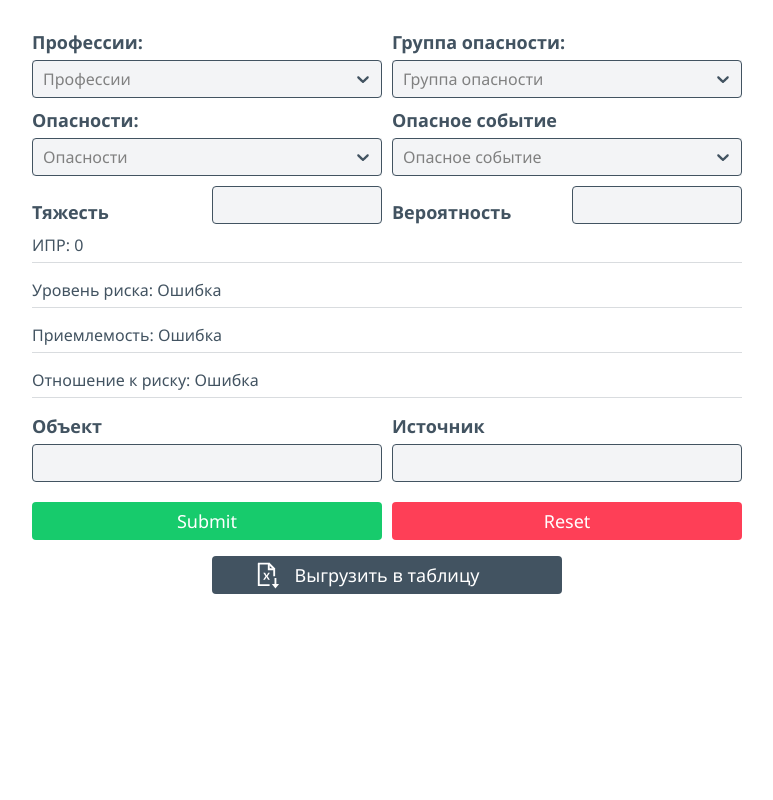
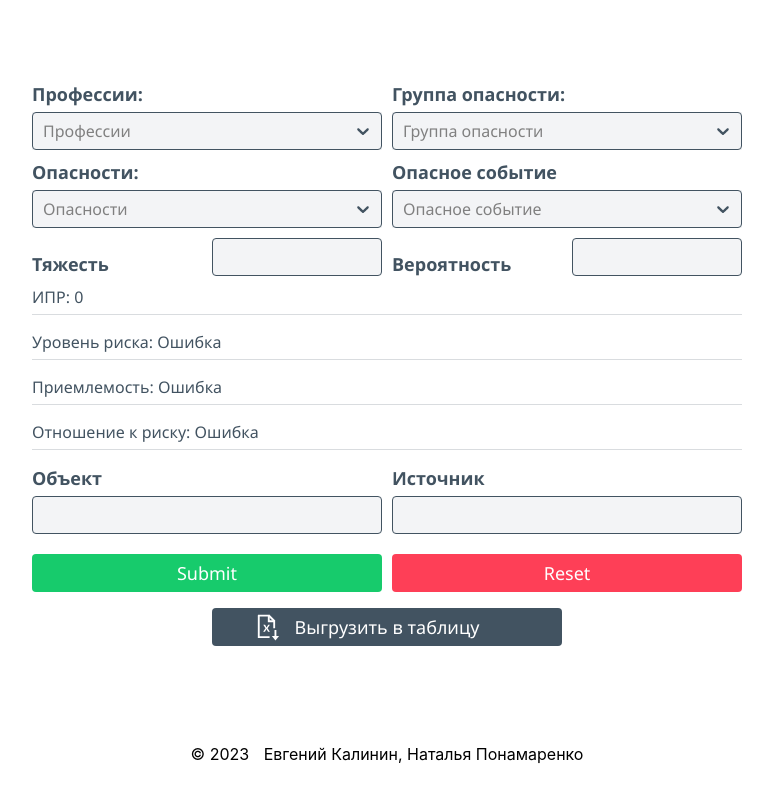
Before and after one commit to User8755/techoavia-roman, a React (Create React App) app: page / in a window 1280 px wide. Shown: the whole page, without its empty margins (253-1026 px from the left). Built offline with nearby package versions, Linux system fonts and the light colour scheme.

Commit message:
add footer

```diff
--- a/src/App.css
+++ b/src/App.css
@@ -1,5 +1,5 @@
 .main {
-  margin: 30px 20px 0;
+  margin: 30px 20px;
   display: flex;
   justify-content: center;
   align-items: center;
@@ -7,6 +7,7 @@
   /*height: 100vh;*/
   font-family: 'Segoe UI', Tahoma, Geneva, Verdana, sans-serif;
   color: rgba(66, 83, 97, 1);
+  flex: 1 0 auto;
 }
 
 .form {
@@ -125,7 +126,6 @@
 }
 
 .lable.box {
-
   flex-direction: row;
   flex-wrap: wrap;
   gap: 10px;
@@ -206,15 +206,14 @@
   background-size: cover;
 }
 
-
-@media screen and (max-width: 767px) {
+@media screen and (max-width: 750px) {
   .lable {
     width: 100%;
   }
-.form__input.standart{
+  .form__input.standart {
     width: 100%;
   }
-.lable.box{
+  .lable.box {
     flex-direction: column;
     justify-content: flex-start;
     align-items: center;
@@ -222,7 +221,6 @@
   .buttons_wrapper {
     align-items: center;
     column-gap: 5px;
-
   }
   .btn.send,
   .btn.reset {
@@ -239,7 +237,35 @@
   .btn.reset {
     width: 170px;
   }
-  .btn.button__table{
+  .btn.button__table {
     align-self: center;
   }
 }
+ /*еще в main изменения*/
+.footer {
+  margin: 0 20px 20px;
+  display: flex;
+  justify-content: center;
+  gap: 10px;
+  flex: 0 0 auto;
+}
+
+.App {
+  display: flex;
+  flex-direction: column;
+  height: 100vh;
+}
+
+@media screen and (max-width: 400px) {
+  .buttons_wrapper {
+    max-width: fit-content;
+    column-gap: 5px;
+  }
+  .btn.send,
+  .btn.reset {
+    width: 170px;
+  }
+  .btn.button__table {
+    align-self: center;
+  }
+}
--- a/src/App.js
+++ b/src/App.js
@@ -6,6 +6,7 @@ import dangerEvent from './untils/dangerousEvent';
 import Select from 'react-select';
 import * as Excel from 'exceljs/dist/exceljs.min.js';
 import { useEffect, useState } from 'react';
+import Footer from './Footer';
 
 function App() {
   const [isDangerGroup, setDangerGroup] = useState({});
@@ -285,6 +286,7 @@ function App() {
           Выгрузить в таблицу
         </button>
       </main>
+      <Footer />
     </div>
   );
 }
--- /dev/null
+++ b/src/Footer.js
@@ -0,0 +1,11 @@
+function Footer() {
+  const year = new Date().getFullYear();
+
+  return (
+    <footer className='footer'>
+      <p className='footer__copyright'>©&nbsp;{year}&nbsp;</p>
+      <p className='footer__text'>Евгений Калинин, Наталья Понамаренко</p>
+    </footer>
+  );
+}
+export default Footer;
```
Lines whose indentation alone changed are shown as unchanged.
